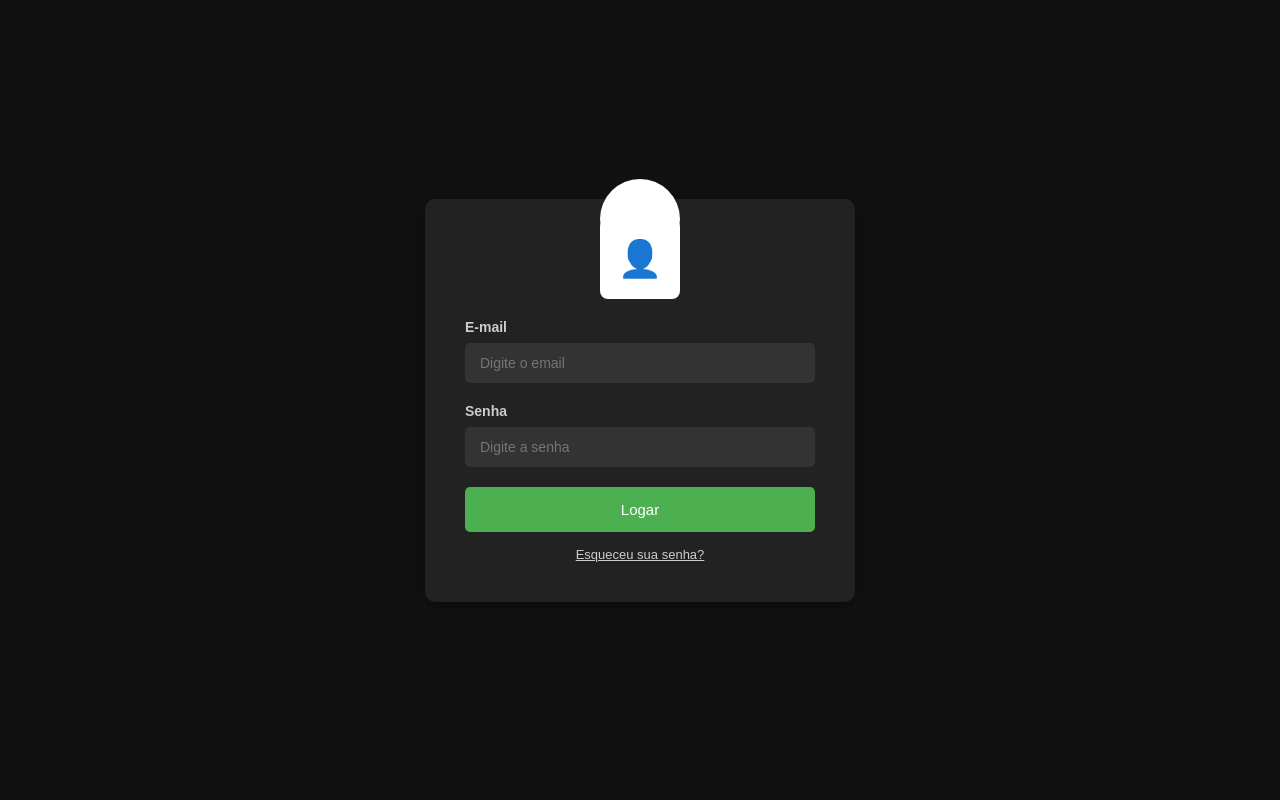
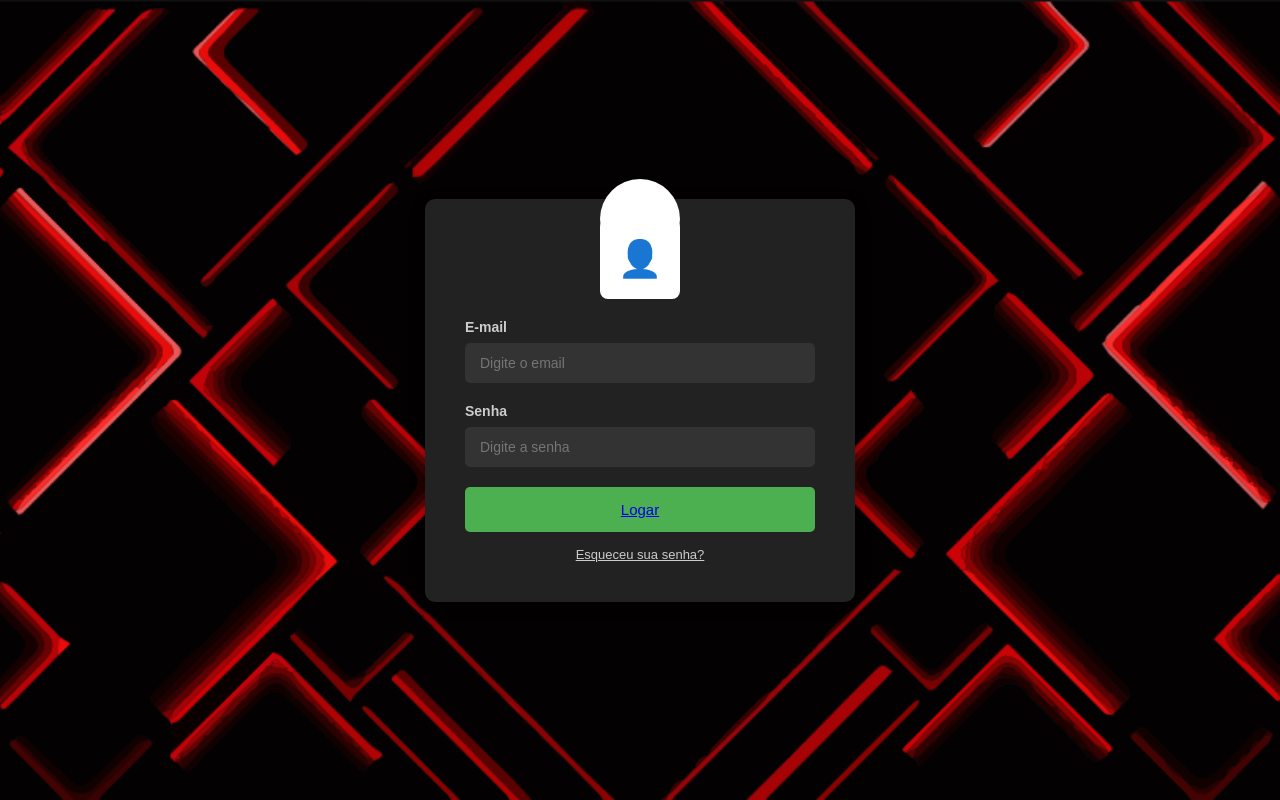
Before and after one commit to Christian985/Projeto_final, a Flask app: template templates/login.html in a window 1280 px wide. Run offline with Flask 3, Linux system fonts and the light colour scheme; the template is opened without the code that fills it, so the values that code supplies are empty.

Commit message:
Changes by Aluno

```diff
--- a/static/estilo.css
+++ b/static/estilo.css
@@ -2,6 +2,8 @@
     margin: 0;
     padding: 0;
 }
+
+
 
 header {
     background-color: #2c2c2c;
--- a/static/login.css
+++ b/static/login.css
@@ -110,3 +110,7 @@ button:hover {
 .esqueceu:hover {
   color: #fff;
 }
+
+separacao {
+    color : #D42626;
+}
--- a/templates/login.html
+++ b/templates/login.html
@@ -5,6 +5,14 @@
     <title>Login</title>
     <link rel="stylesheet" href="/static/login.css" />
 </head>
+<style>
+        body {
+        background-image: url('/static/download.png'); /* Substitua pelo caminho correto da imagem */
+        background-size: cover; /* Para a imagem cobrir toda a área */
+        background-repeat: no-repeat; /* Para a imagem não se repetir */
+        background-position: center; /* Para centralizar a imagem */
+        }
+</style>
 <body>
 <form action="submit" method="POST">
     <div class="icon">👤</div>    <!--coloque uma imagem aqui leo -->
@@ -14,7 +22,7 @@
     <label for="senha">Senha</label>
     <input type="password" id="senha" name="senha" placeholder="Digite a senha" required>
 
-    <button type="submit"><link href="template.html">Logar</button>
+    <button type="submit"><a href="template.html">Logar</a></button>
 
     <div class="esqueceu">
         Esqueceu sua senha?
--- a/templates/template.html
+++ b/templates/template.html
@@ -6,6 +6,7 @@
     <title>Organização da Gestão de Pedidos</title>
     <link rel="stylesheet" href="/static/estilo.css">
 </head>
+
 <body>
 <header>
     <h1>Menu</h1>
```
Also changed, not shown: static/download.png (added).
